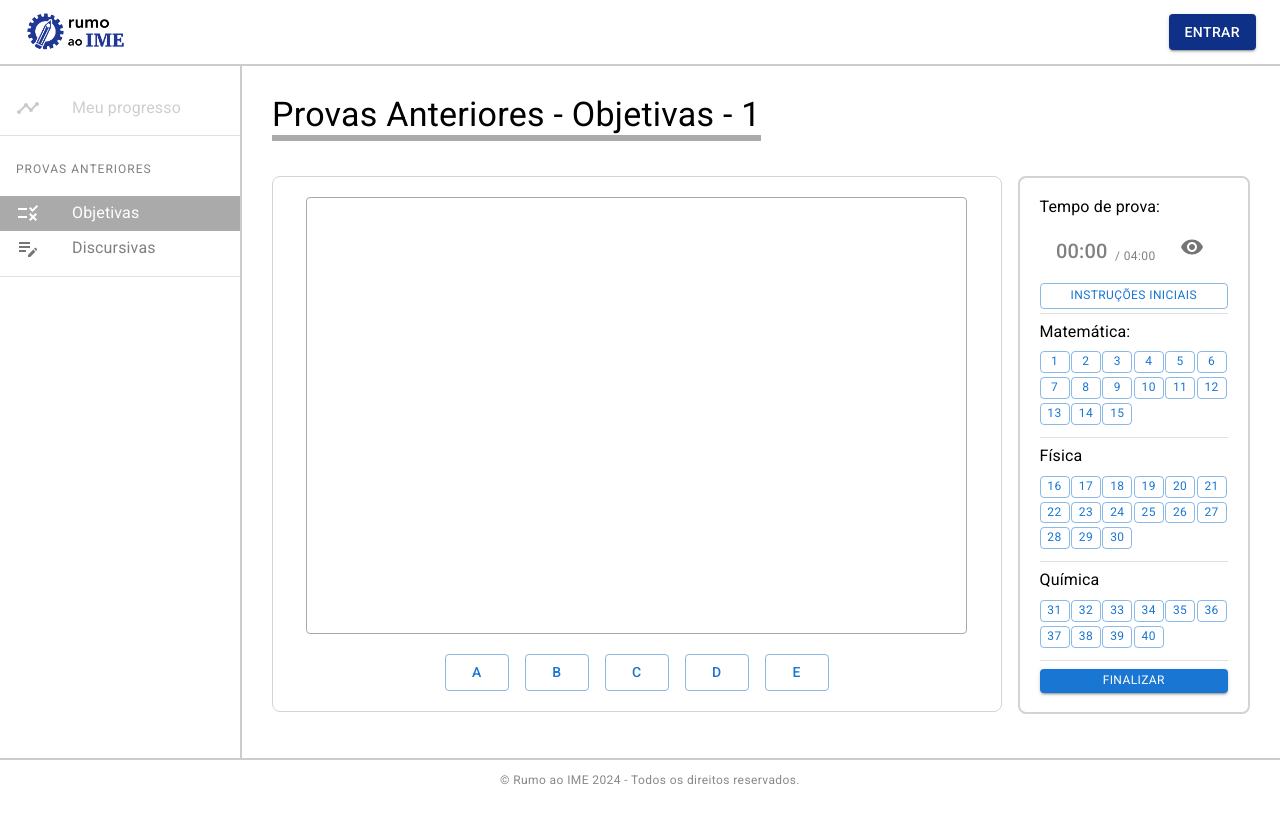
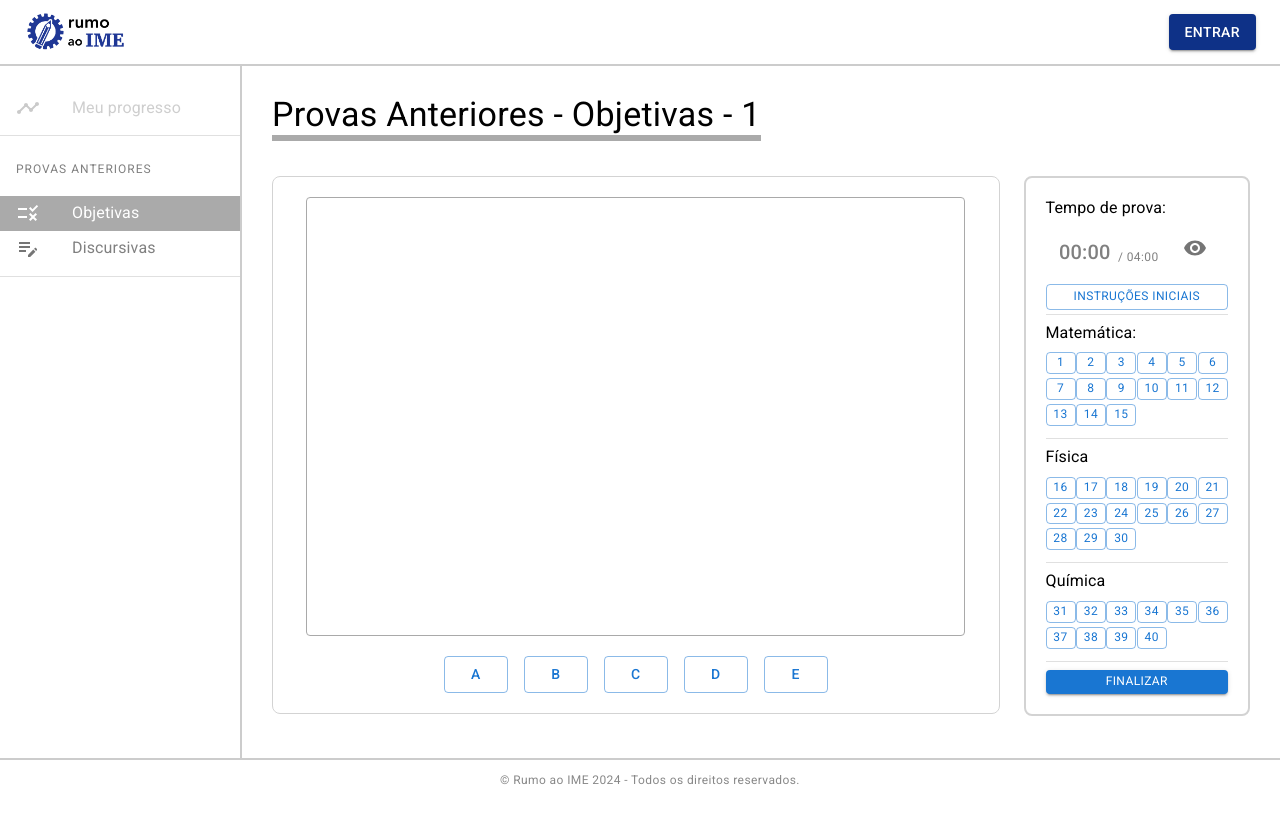
Before and after one commit to ajstourinho/rumoaoime, a React (Create React App) app in the folder frontend/: page /provas-anteriores/objetivas/1 in a window 1280 px wide. Shown: the top 822 px of the page. Built offline with nearby package versions, Linux system fonts and the light colour scheme; what mathjax3-react would draw is missing.

Commit message:
Adjust heights

```diff
--- a/frontend/src/components/ProvaObjetiva/ProvaObjetiva.jsx
+++ b/frontend/src/components/ProvaObjetiva/ProvaObjetiva.jsx
@@ -21,11 +21,11 @@ const ProvaObjetiva = () => {
         )}`}
         underlineColor={theme.palette.rumoaoimeCustomColors.lightGrey}
       >
-        <Grid container spacing={2}>
-          <Grid item xs={9} style={{ height: "calc(100vh - 290px)" }}>
+        <Grid container spacing={3}>
+          <Grid item xs={9} style={{ height: "calc(100vh - 280px)" }}>
             <QuestaoObjetivaDisplay />
           </Grid>
-          <Grid item xs={3} style={{ height: "calc(100vh - 290px)" }}>
+          <Grid item xs={3} style={{ height: "calc(100vh - 280px)" }}>
             <PainelProvaObjetiva />
           </Grid>
         </Grid>
```
